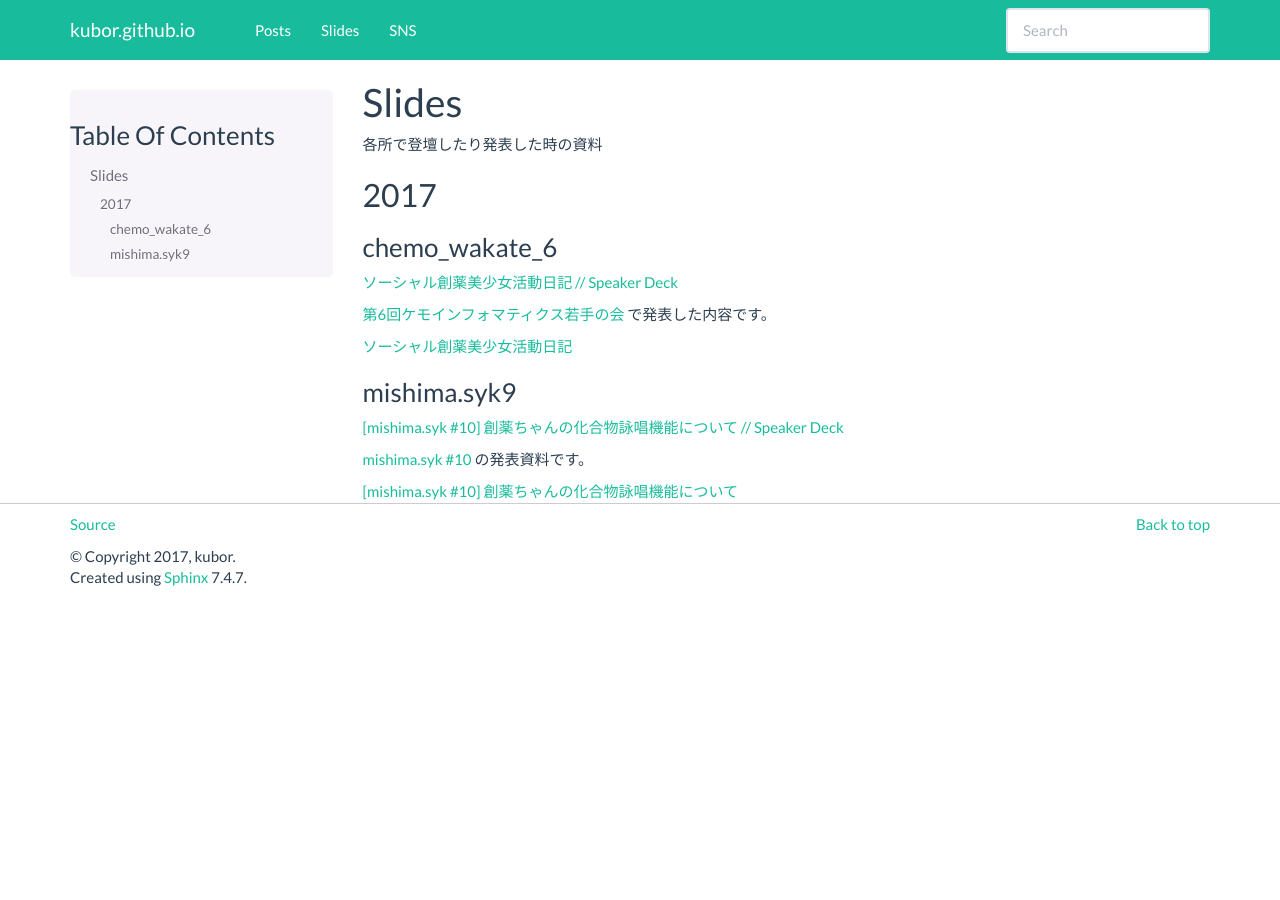
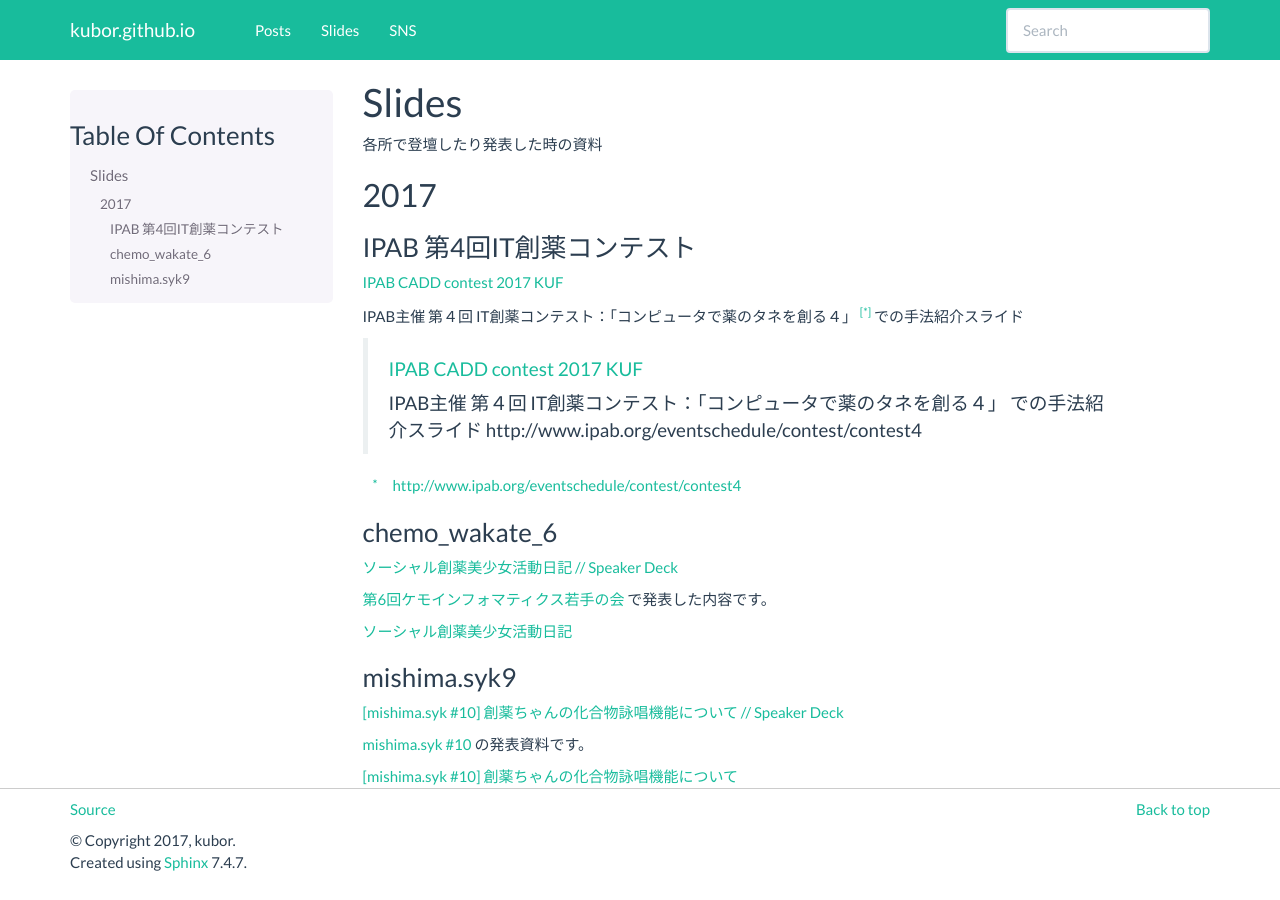
Before and after one commit to kubor/kubor.github.io, a Sphinx documentation site: the page built from source/slides.rst, in a window 1280 px wide. Built offline with Sphinx 7.4.7, drawn with Linux system fonts in a browser that asks for light colours.

Commit message:
:memo: Add IPAB CADD contest slide

```diff
--- a/source/slides.rst
+++ b/source/slides.rst
@@ -5,6 +5,20 @@ Slides
 
 2017
 ----
+
+IPAB 第4回IT創薬コンテスト
+^^^^^^^^^^^^^^^^^^^^^^^^^^
+
+`IPAB CADD contest 2017 KUF <https://speakerdeck.com/kubor/ipab-cadd-contest-2017-kuf>`_
+
+IPAB主催 第４回 IT創薬コンテスト：「コンピュータで薬のタネを創る４」 [*]_
+での手法紹介スライド
+
+.. raw:: html
+
+    <blockquote class="embedly-card"><h4><a href="https://speakerdeck.com/kubor/ipab-cadd-contest-2017-kuf">IPAB CADD contest 2017 KUF</a></h4><p>IPAB主催 第４回 IT創薬コンテスト：「コンピュータで薬のタネを創る４」 での手法紹介スライド http://www.ipab.org/eventschedule/contest/contest4</p></blockquote>
+
+.. [*] http://www.ipab.org/eventschedule/contest/contest4
 
 chemo_wakate_6
 ^^^^^^^^^^^^^^
```
